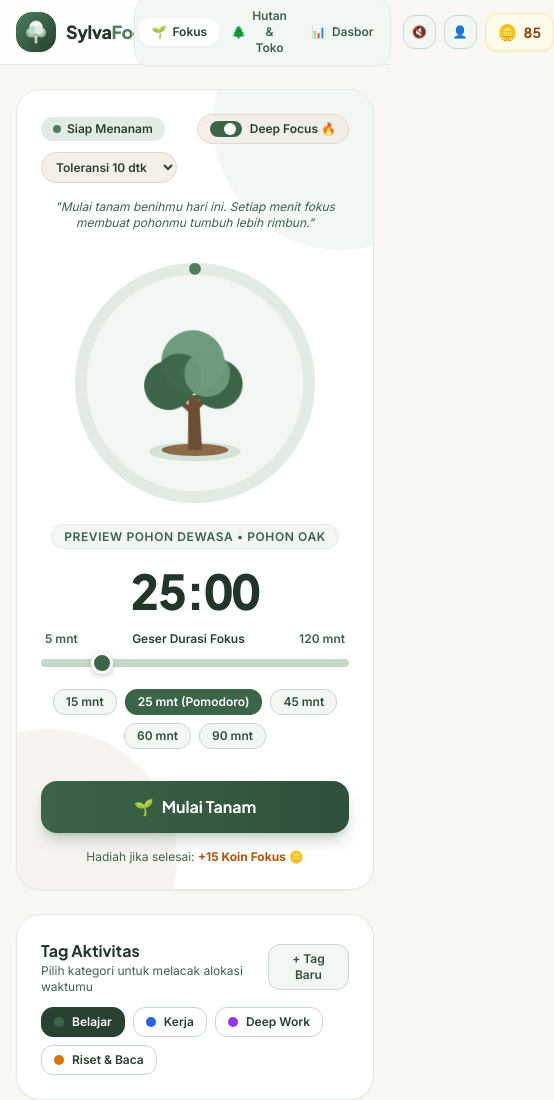
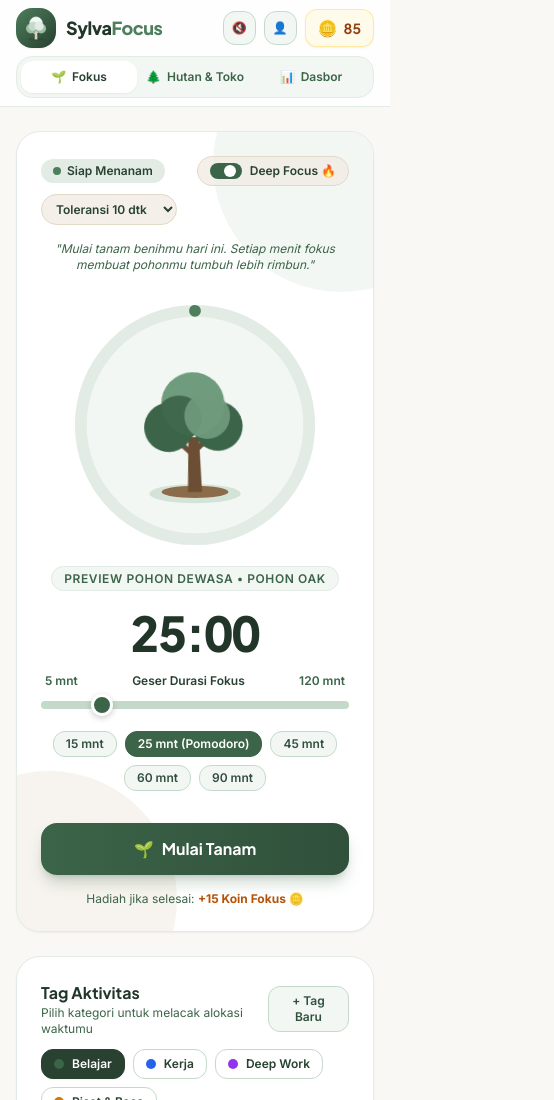
Before and after one commit to shidiqlapi-creator/Podomoro, a plain HTML site: page index.html in a window 390 px wide. Shown: the top 1100 px of the page, 554 px wide, since content can reach past the window. Drawn offline with nearby package versions, Linux system fonts and the light colour scheme; no server answers.

Commit message:
Add files via upload

```diff
--- a/index.html
+++ b/index.html
@@ -60,6 +60,7 @@
   </script>
 
   <style>
+    html, body { max-width: 100%; overflow-x: clip; }
     /* Animasi Halus untuk Tanaman & UI */
     @keyframes sway {
       0%, 100% { transform: rotate(-1.8deg); }
@@ -237,9 +238,9 @@
 
   <!-- Header & Navigasi Utama -->
   <header class="sticky top-0 z-30 bg-white/85 backdrop-blur-md border-b border-forest-100">
-    <div class="max-w-7xl mx-auto px-4 sm:px-6 lg:px-8 h-16 flex items-center justify-between gap-3">
+    <div class="max-w-7xl mx-auto px-4 sm:px-6 lg:px-8 min-h-16 py-2 flex flex-wrap items-center justify-between gap-x-3 gap-y-2">
       <!-- Logo -->
-      <div class="flex items-center gap-2.5">
+      <div class="flex items-center gap-2.5 min-w-0">
         <img src="icon-192.png" alt="Logo SylvaFocus" class="w-10 h-10 rounded-2xl shadow-sm" width="40" height="40" />
         <div>
           <h1 class="font-display font-extrabold text-lg sm:text-xl tracking-tight text-forest-900 leading-none">
@@ -250,26 +251,26 @@
       </div>
 
       <!-- Navigasi Tab Mobile & Desktop -->
-      <nav class="flex items-center bg-forest-50 p-1 rounded-2xl border border-forest-100">
+      <nav class="flex items-center order-last w-full sm:order-none sm:w-auto bg-forest-50 p-1 rounded-2xl border border-forest-100">
         <button onclick="switchTab('focus')" id="nav-focus"
-          class="nav-btn px-3 sm:px-4 py-1.5 rounded-xl text-xs sm:text-sm font-semibold transition flex items-center gap-1.5 bg-white text-forest-800 shadow-sm">
+          class="nav-btn flex-1 sm:flex-none justify-center whitespace-nowrap px-2 sm:px-4 py-2 sm:py-1.5 rounded-xl text-xs sm:text-sm font-semibold transition flex items-center gap-1.5 bg-white text-forest-800 shadow-sm">
           <span>🌱</span>
           <span>Fokus</span>
         </button>
         <button onclick="switchTab('forest')" id="nav-forest"
-          class="nav-btn px-3 sm:px-4 py-1.5 rounded-xl text-xs sm:text-sm font-semibold transition flex items-center gap-1.5 text-forest-600 hover:text-forest-900">
+          class="nav-btn flex-1 sm:flex-none justify-center whitespace-nowrap px-2 sm:px-4 py-2 sm:py-1.5 rounded-xl text-xs sm:text-sm font-semibold transition flex items-center gap-1.5 text-forest-600 hover:text-forest-900">
           <span>🌲</span>
           <span>Hutan & Toko</span>
         </button>
         <button onclick="switchTab('dashboard')" id="nav-dashboard"
-          class="nav-btn px-3 sm:px-4 py-1.5 rounded-xl text-xs sm:text-sm font-semibold transition flex items-center gap-1.5 text-forest-600 hover:text-forest-900">
+          class="nav-btn flex-1 sm:flex-none justify-center whitespace-nowrap px-2 sm:px-4 py-2 sm:py-1.5 rounded-xl text-xs sm:text-sm font-semibold transition flex items-center gap-1.5 text-forest-600 hover:text-forest-900">
           <span>📊</span>
           <span>Dasbor</span>
         </button>
       </nav>
 
       <!-- Saldo Koin & Audio Ambient -->
-      <div class="flex items-center gap-2 sm:gap-3">
+      <div class="flex items-center gap-2 sm:gap-3 shrink-0">
         <!-- Toggle Suara Hujan Ambient -->
         <button id="ambient-btn" onclick="toggleAmbientSound()" title="Suara Latar Hujan Rintik"
           class="p-2 sm:px-3 sm:py-1.5 rounded-xl border border-forest-200 bg-forest-50 hover:bg-forest-100 text-forest-700 text-xs font-semibold flex items-center gap-1.5 transition">
@@ -2112,11 +2113,11 @@
         if (v === tabName) {
           el.classList.remove('hidden');
           navBtn.className =
-            'nav-btn px-3 sm:px-4 py-1.5 rounded-xl text-xs sm:text-sm font-semibold transition flex items-center gap-1.5 bg-white text-forest-800 shadow-sm';
+            'nav-btn flex-1 sm:flex-none justify-center whitespace-nowrap px-2 sm:px-4 py-2 sm:py-1.5 rounded-xl text-xs sm:text-sm font-semibold transition flex items-center gap-1.5 bg-white text-forest-800 shadow-sm';
         } else {
           el.classList.add('hidden');
           navBtn.className =
-            'nav-btn px-3 sm:px-4 py-1.5 rounded-xl text-xs sm:text-sm font-semibold transition flex items-center gap-1.5 text-forest-600 hover:text-forest-900';
+            'nav-btn flex-1 sm:flex-none justify-center whitespace-nowrap px-2 sm:px-4 py-2 sm:py-1.5 rounded-xl text-xs sm:text-sm font-semibold transition flex items-center gap-1.5 text-forest-600 hover:text-forest-900';
         }
       });
 
```
